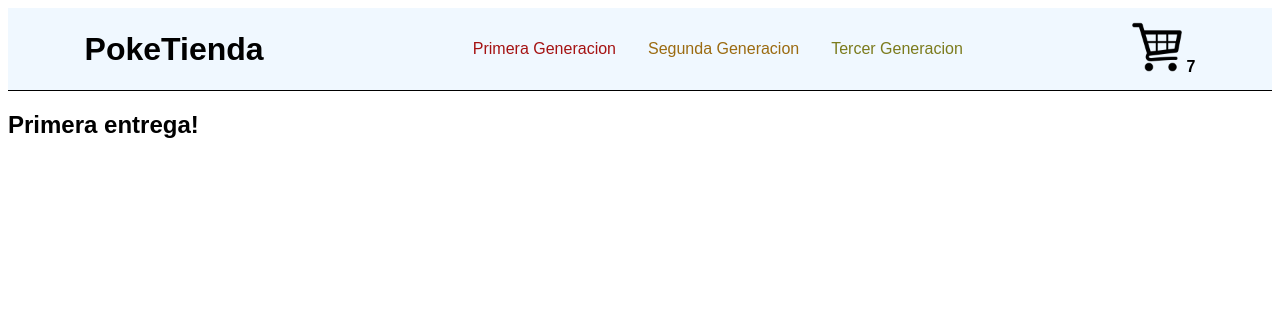
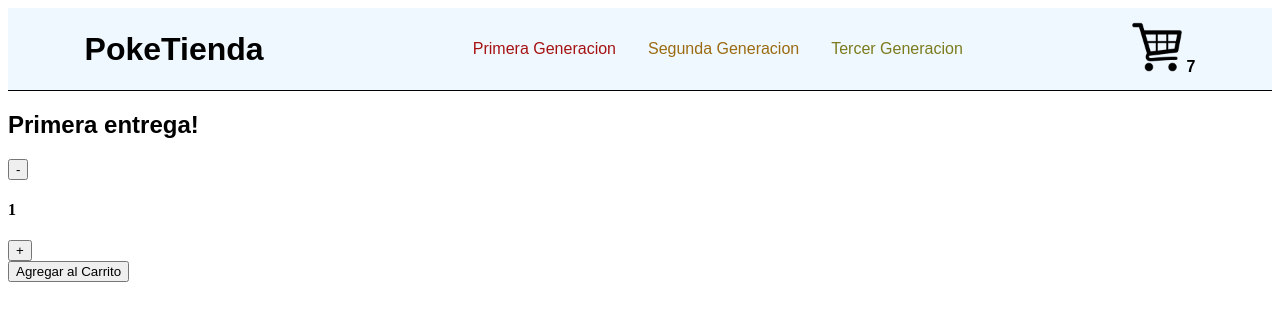
Before and after one commit to tobiasazpia/PokeTienda, a React (Vite) app: page / in a window 1280 px wide. Shown: the top 320 px of the page. Built offline with nearby package versions, Linux system fonts and the light colour scheme.

Commit message:
Boton basico

```diff
--- a/src/App.jsx
+++ b/src/App.jsx
@@ -2,12 +2,14 @@
 
 import NavBar from './components/NavBar/NavBar'
 import ItemListContainer from './components/ItemListContainer/ItemListContainer'
+import ItemCount from './components/ItemCount/ItemCount'
 
 const App = () => {
   return (
     <>
       <NavBar/>
       <ItemListContainer greeting="Primera entrega!"/>
+      <ItemCount initial={1} stock={10} onAdd={(quantity) => console.log("Cantidad agreagada ", quantity)}/>
     </>
   )
 }
--- /dev/null
+++ b/src/components/ItemCount/ItemCount.jsx
@@ -0,0 +1,35 @@
+import React, { useState } from 'react'
+import "./ItemCount.css"
+
+const ItemCount = ({stock, initial, onAdd}) => {
+    const [quantity, setQuantity] = useState(initial)
+
+    const increment = () => {
+        if(quantity < stock){
+            setQuantity(quantity+1)
+        }
+    }
+
+    const decrement = () => {
+        if(quantity > 1){
+            setQuantity(quantity-1)
+        }
+    }
+
+  return (
+    <div className='Counter'>
+        <div className='Controls'>
+            <button className='Button' onClick={decrement}>-</button>
+            <h4 className='Number'>{quantity}</h4>
+            <button className='Button' onClick={increment}>+</button>
+        </div>
+        <div>
+            <button className='Button' onClick={() => onAdd(quantity)} disabled={!stock}>
+                Agregar al Carrito
+            </button>
+        </div>
+    </div>
+  )
+}
+
+export default ItemCount
```
Also changed, not shown: src/components/ItemCount/ItemCount.css (added).
